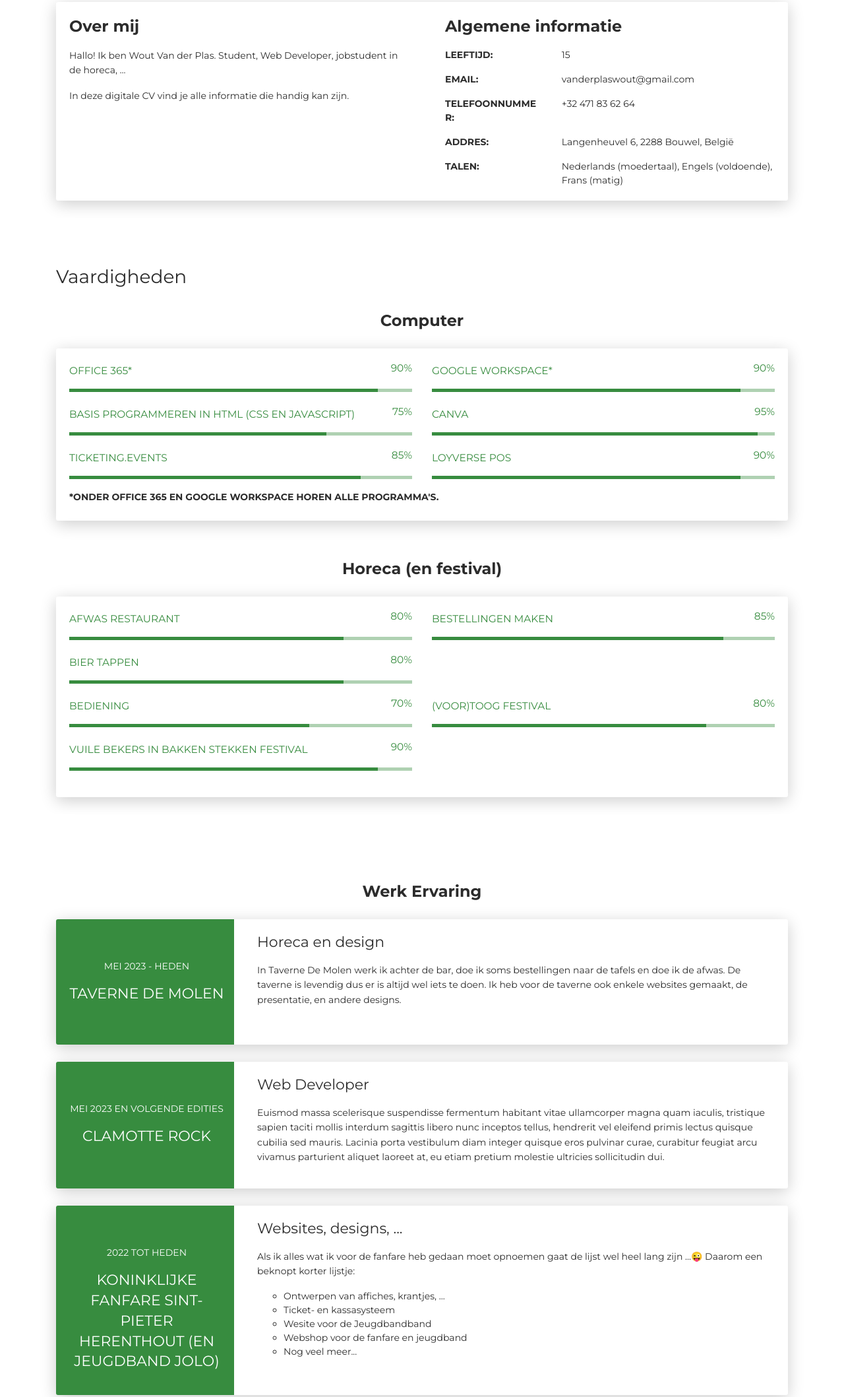
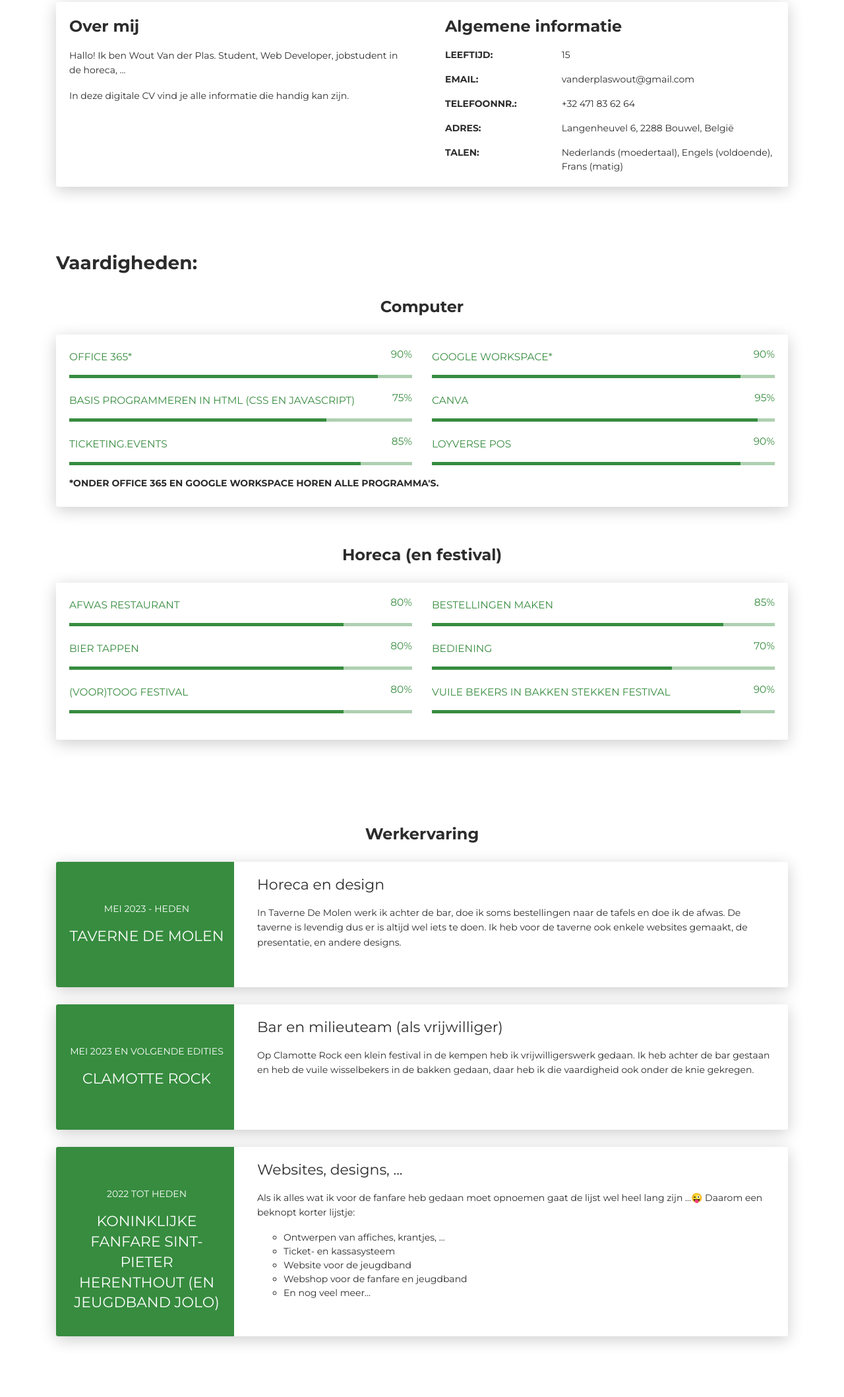
Before and after one commit to kfsintpieter/cv.github.io, a plain HTML site: page index.html in a window 1280 px wide. Shown: the part 617-2734 px from the top of the page at 66% size. Drawn offline with Linux system fonts and the light colour scheme.

Commit message:
Update index.html

```diff
--- a/index.html
+++ b/index.html
@@ -31,9 +31,9 @@
               <ul class="navbar-nav">
                 <li class="nav-item"><a class="nav-link smooth-scroll" href="#about">Over mij</a></li>
                 <li class="nav-item"><a class="nav-link smooth-scroll" href="#vaardigheden">Vaardigheden</a></li>
-                <li class="nav-item"><a class="nav-link smooth-scroll" href="#ervaring">Ervaring</a></li>
+                <li class="nav-item"><a class="nav-link smooth-scroll" href="#ervaring">Werkervaring</a></li>
+                <li class="nav-item"><a class="nav-link smooth-scroll" href="#studies">Studies</a></li>
                 <li class="nav-item"><a class="nav-link smooth-scroll" href="#contact">Contact</a></li>
-                <link rel="shortcut icon" type="image/x-icon" href="favicon.ico?">
               </ul>
             </div>
           </div>
@@ -84,11 +84,11 @@
               <div class="col-sm-8">vanderplaswout@gmail.com</a></div>
             </div>
             <div class="row mt-3">
-              <div class="col-sm-4"><strong class="text-uppercase">Telefoonnummer:</strong></div>
+              <div class="col-sm-4"><strong class="text-uppercase">Telefoonnr.:</strong></div>
               <div class="col-sm-8">+32 471 83 62 64</div>
             </div>
             <div class="row mt-3">
-              <div class="col-sm-4"><strong class="text-uppercase">Addres:</strong></div>
+              <div class="col-sm-4"><strong class="text-uppercase">Adres:</strong></div>
               <div class="col-sm-8">Langenheuvel 6, 2288 Bouwel, België</div>
             </div>
             <div class="row mt-3">
@@ -103,7 +103,7 @@
 </div>
 <div class="section" id="vaardigheden">
   <div class="container">
-    <h3>Vaardigheden</h3>
+    <h3><strong>Vaardigheden:</strong></h3>
     <div class="h4 text-center mb-4 title">Computer</div>
     <div class="card" data-aos="fade-up" data-aos-anchor-placement="top-bottom">
       <div class="card-body">
@@ -178,6 +178,8 @@
               </div>
             </div>
           </div>
+        </div>
+        <div class="row">
           <div class="col-md-6">
             <div class="progress-container progress-primary"><span class="progress-badge">Bier tappen</span>
               <div class="progress">
@@ -185,8 +187,6 @@
               </div>
             </div>
           </div>
-        </div>
-        <div class="row">
           <div class="col-md-6">
             <div class="progress-container progress-primary"><span class="progress-badge">Bediening</span>
               <div class="progress">
@@ -194,6 +194,8 @@
               </div>
             </div>
           </div>
+        </div>
+        <div class="row">
           <div class="col-md-6">
             <div class="progress-container progress-primary"><span class="progress-badge">(Voor)toog festival</span>
               <div class="progress">
@@ -201,8 +203,6 @@
               </div>
             </div>
           </div>
-        </div>
-        <div class="row">
           <div class="col-md-6">
             <div class="progress-container progress-primary"><span class="progress-badge">Vuile bekers in bakken stekken festival</span>
               <div class="progress">
@@ -217,7 +217,7 @@
 </div>
 <div class="section" id="ervaring">
   <div class="container cc-experience">
-    <div class="h4 text-center mb-4 title">Werk Ervaring</div>
+    <div class="h4 text-center mb-4 title">Werkervaring</div>
     <div class="card">
       <div class="row">
         <div class="col-md-3 bg-primary" data-aos="fade-right" data-aos-offset="50" data-aos-duration="500">
@@ -244,8 +244,8 @@
         </div>
         <div class="col-md-9" data-aos="fade-left" data-aos-offset="50" data-aos-duration="500">
           <div class="card-body">
-            <div class="h5">Web Developer</div>
-            <p>Euismod massa scelerisque suspendisse fermentum habitant vitae ullamcorper magna quam iaculis, tristique sapien taciti mollis interdum sagittis libero nunc inceptos tellus, hendrerit vel eleifend primis lectus quisque cubilia sed mauris. Lacinia porta vestibulum diam integer quisque eros pulvinar curae, curabitur feugiat arcu vivamus parturient aliquet laoreet at, eu etiam pretium molestie ultricies sollicitudin dui.</p>
+            <div class="h5">Bar en milieuteam (als vrijwilliger)</div>
+            <p>Op Clamotte Rock een klein festival in de kempen heb ik vrijwilligerswerk gedaan. Ik heb achter de bar gestaan en heb de vuile wisselbekers in de bakken gedaan, daar heb ik die vaardigheid ook onder de knie gekregen.</p>
           </div>
         </div>
       </div>
@@ -261,13 +261,13 @@
         <div class="col-md-9" data-aos="fade-left" data-aos-offset="50" data-aos-duration="500">
           <div class="card-body">
             <div class="h5">Websites, designs, ...</div>
-            <p>Als ik alles wat ik voor de fanfare heb gedaan moet opnoemen gaat de lijst wel heel lang zijn ...😜 Daarom een beknopt korter lijstje: </p>
+            <p>Als ik alles wat ik voor de fanfare heb gedaan moet opnoemen gaat de lijst wel heel lang zijn ...😜 Daarom een beknopt korter lijstje:</p>
             <ul style="list-style-type: circle;">
               <li>Ontwerpen van affiches, krantjes, ...</li>
               <li>Ticket- en kassasysteem</li>
-              <li>Wesite voor de Jeugdbandband</li>
+              <li>Website voor de jeugdband</li>
               <li>Webshop voor de fanfare en jeugdband</li>
-              <li>Nog veel meer...</li>
+              <li>En nog veel meer...</li>
           </ul>
           </div>
         </div>
@@ -275,7 +275,7 @@
     </div>
   </div>
 </div>
-<div class="section">
+<div class="section" id="studies">
   <div class="container cc-education">
     <div class="h4 text-center mb-4 title">Studies</div>
     <div class="card">
@@ -297,7 +297,7 @@
               <li>J3: Bedrijfswetenschappen</li>
               <li>Toekomst: J4: Bedrijfswetenschappen (volgend jaar ik ga ik verder in deze richting)</li>
           </ul>
-            <p>Na het eerste jaar wist ik al direct dat ik niet voor de talen was maar voor de wetenschappen, zo ben ik in de economie terecht gekomen.</p>
+            <p>Na de eerste graad ontdekte ik al snel mijn ware passie voor economie, waardoor ik me richtte op het vakgebied van de economie.</p>
           </div>
         </div>
       </div>
@@ -317,7 +317,7 @@
                 <div class="col-md-6">
                   <div class="card-body">
                     <div class="h5 text-center title">Contactgegevens</div>
-                    <p class="mb-0"><strong>Addres</strong></p>
+                    <p class="mb-0"><strong>Adres</strong></p>
                     <p class="pb-2">Langenheuvel 6, 2288 Bouwel, België</p>
                     <p class="mb-0"><strong>Telefoonnummer</strong></p>
                     <p class="pb-2">+32 471 83 62 64</p>
```
